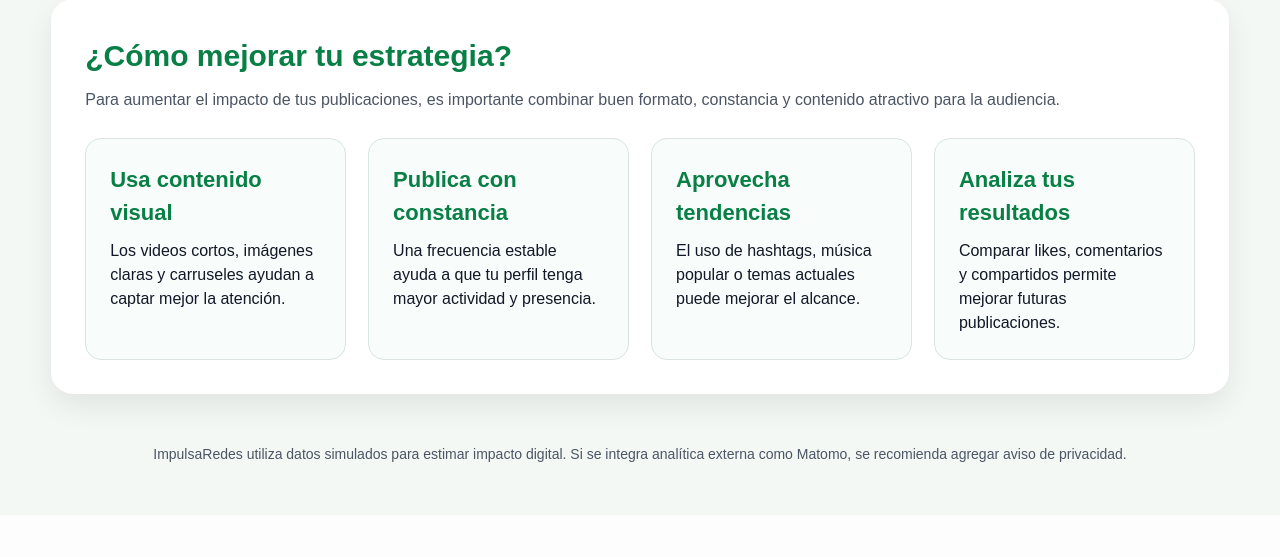
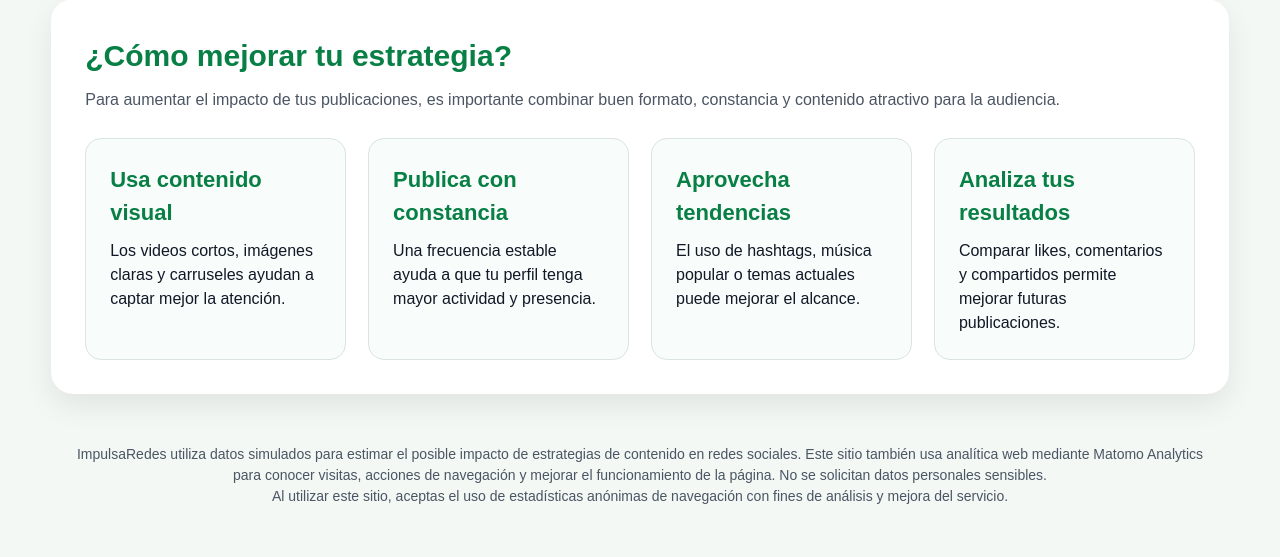
Before and after one commit to CynoMyLove/impulsaredes, a Flask app: page / in a window 1280 px wide. Shown: the part 1754-2311 px from the top of the page. Before the commit the page ends 2216 px from the top, so only its background shows below. Run offline with Flask 3, Linux system fonts and the light colour scheme; parts of the project's set-up code (start-up, migrations or seed data) failed here and were passed over; some libraries are stand-ins or nearby versions.

Commit message:
Add privacy note to footer in index.html
Updated the footer to include a privacy note regarding the use of analytics and simulated data.

```diff
--- a/templates/index.html
+++ b/templates/index.html
@@ -301,11 +301,16 @@
         </main>
 
         <footer class="footer">
-            <p>
-                ImpulsaRedes utiliza datos simulados para estimar impacto digital.
-                Si se integra analítica externa como Matomo, se recomienda agregar aviso de privacidad.
-            </p>
-        </footer>
+    <p>
+        ImpulsaRedes utiliza datos simulados para estimar el posible impacto de estrategias de contenido en redes sociales.
+        Este sitio también usa analítica web mediante Matomo Analytics para conocer visitas, acciones de navegación
+        y mejorar el funcionamiento de la página. No se solicitan datos personales sensibles.
+    </p>
+
+    <p class="privacy-note">
+        Al utilizar este sitio, aceptas el uso de estadísticas anónimas de navegación con fines de análisis y mejora del servicio.
+    </p>
+</footer>
 
     </div>
 
```
